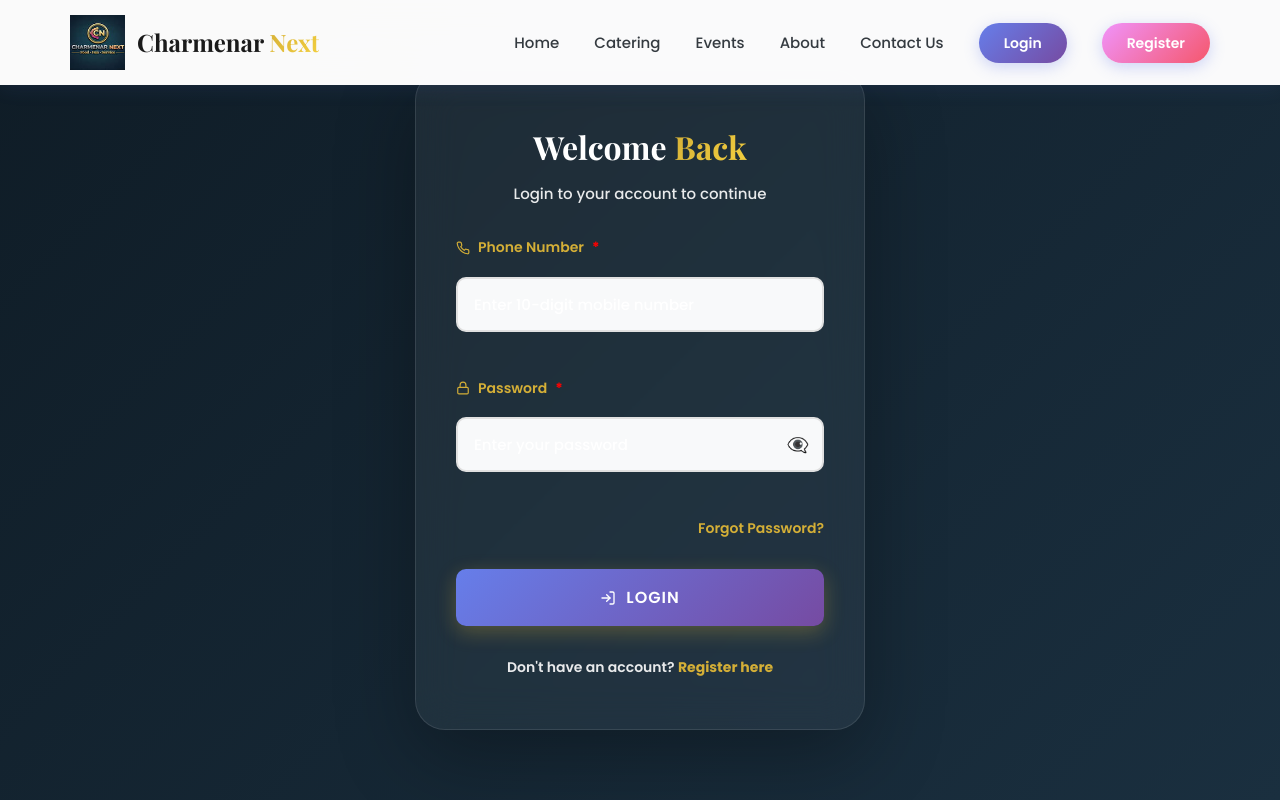
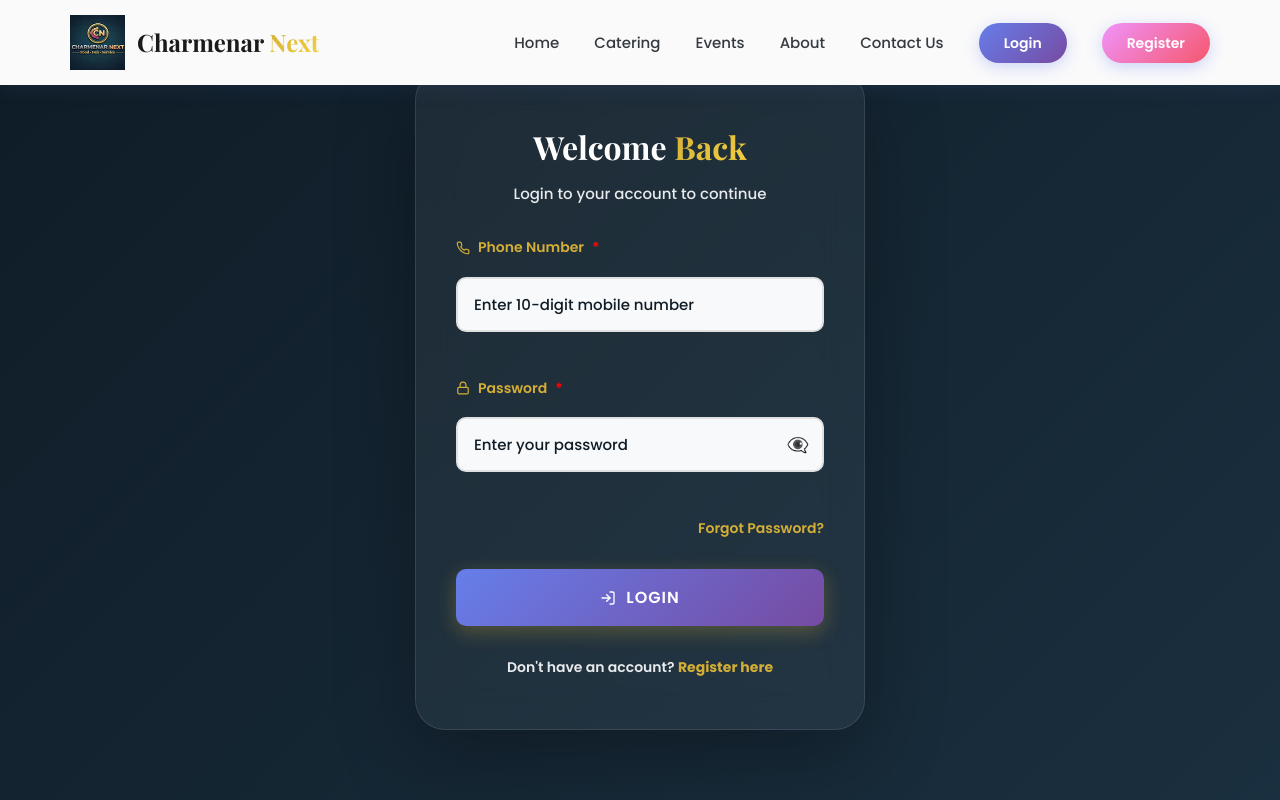
Before and after one commit to charmenarnext/charmenar_next, a React (Create React App) app in the folder frontend/: page /charmenar_next/login in a window 1280 px wide. Shown: the top 800 px of the page. Built offline with nearby package versions, Linux system fonts and the light colour scheme.

Commit message:
filled text color1

```diff
--- a/frontend/src/pages/Register.css
+++ b/frontend/src/pages/Register.css
@@ -86,38 +86,38 @@
   font-weight: 600;
   transition: all 0.3s ease;
   font-family: 'Poppins', sans-serif;
-  background: rgba(255, 255, 255, 0.15);
+  background: rgba(255, 255, 255, 0.95);  /* Lighter background */
 
-  /* Force text to be bright white */
-  color: #FFFFFF !important;
-  -webkit-text-fill-color: #FFFFFF !important; /* Fixes Chrome/Safari */
-  caret-color: #FFFFFF; /* Makes blinking cursor visible */
+  /* ✅ CHANGE TEXT TO BLACK */
+  color: #0f1c26 !important;  /* Dark navy/black color */
+  -webkit-text-fill-color: #0f1c26 !important;
+  caret-color: #0f1c26;  /* Dark cursor */
 }
 
 .input-premium::placeholder {
-  color: rgba(255, 255, 255, 0.6);
+  color: rgba(15, 28, 38, 0.5);  /* Dark placeholder */
   font-weight: 500;
 }
 
 .input-premium:focus {
   outline: none;
   border-color: #D4AF37;
-  background: rgba(255, 255, 255, 0.2);
+  background: rgba(255, 255, 255, 1);
   box-shadow: 0 0 0 4px rgba(212, 175, 55, 0.3);
 }
 
 .input-premium:disabled {
-  background: rgba(255, 255, 255, 0.08);
+  background: rgba(255, 255, 255, 0.5);
   cursor: not-allowed;
-  color: rgba(255, 255, 255, 0.6) !important;
+  color: rgba(15, 28, 38, 0.5) !important;
 }
 
-/* ✅ FIX FOR BROWSER AUTOFILL (prevents black background/text when browser auto-fills) */
+/* ✅ FIX FOR BROWSER AUTOFILL */
 .input-premium:-webkit-autofill,
 .input-premium:-webkit-autofill:hover,
 .input-premium:-webkit-autofill:focus {
-  -webkit-text-fill-color: #FFFFFF !important;
-  -webkit-box-shadow: 0 0 0px 1000px rgba(255, 255, 255, 0.15) inset !important;
+  -webkit-text-fill-color: #0f1c26 !important;
+  -webkit-box-shadow: 0 0 0px 1000px rgba(255, 255, 255, 0.95) inset !important;
   transition: background-color 5000s ease-in-out 0s;
 }
 
```
